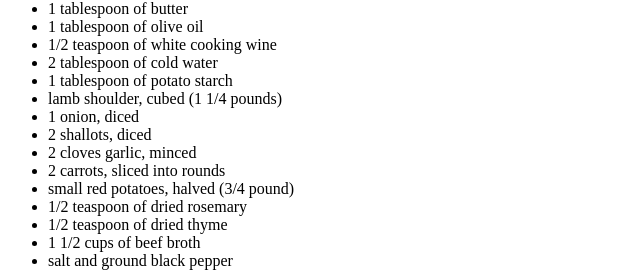
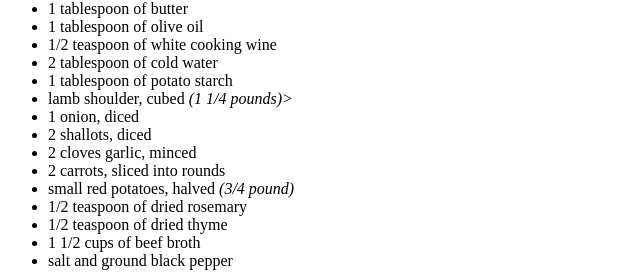
Before and after one commit to iRobSch/odin-recipes, a plain HTML site: page recipes/irish_stew.html in a window 1280 px wide. Shown: the part 526-798 px from the top of the page, 0-640 px from the left. Drawn offline with Linux system fonts and the light colour scheme.

Commit message:
Perform slight adjustment

```diff
--- a/recipes/irish_stew.html
+++ b/recipes/irish_stew.html
@@ -18,12 +18,12 @@
                 <li>1/2 teaspoon of white cooking wine</li>
                 <li>2 tablespoon of cold water</li>
                 <li>1 tablespoon of potato starch</li>
-                <li>lamb shoulder, cubed (1 1/4 pounds)</li>
+                <li>lamb shoulder, cubed <em>(1 1/4 pounds)></em></li>
                 <li>1 onion, diced</li>
                 <li>2 shallots, diced</li>
                 <li>2 cloves garlic, minced</li>
                 <li>2 carrots, sliced into rounds</li>
-                <li>small red potatoes, halved (3/4 pound)</li>
+                <li>small red potatoes, halved <em>(3/4 pound)</em></li>
                 <li>1/2 teaspoon of dried rosemary</li>
                 <li>1/2 teaspoon of dried thyme</li>
                 <li>1 1/2 cups of beef broth</li>
```
